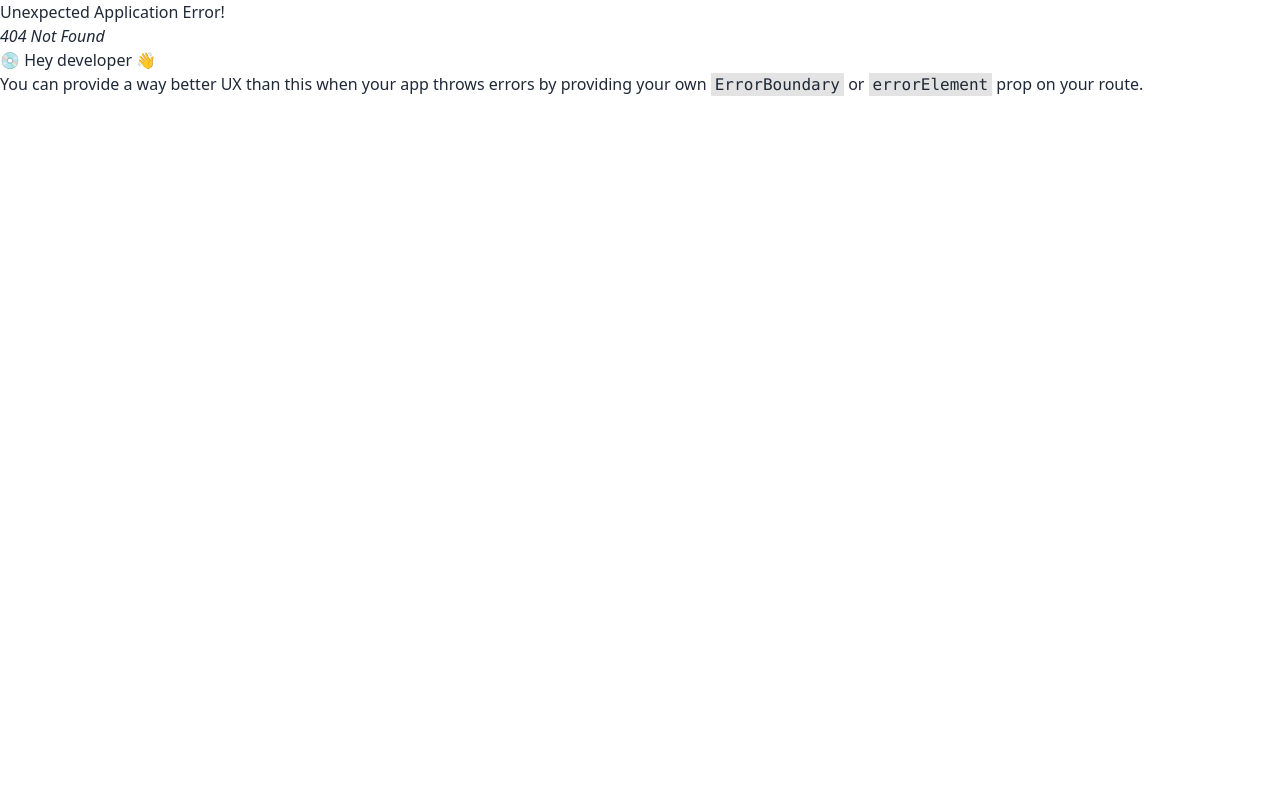
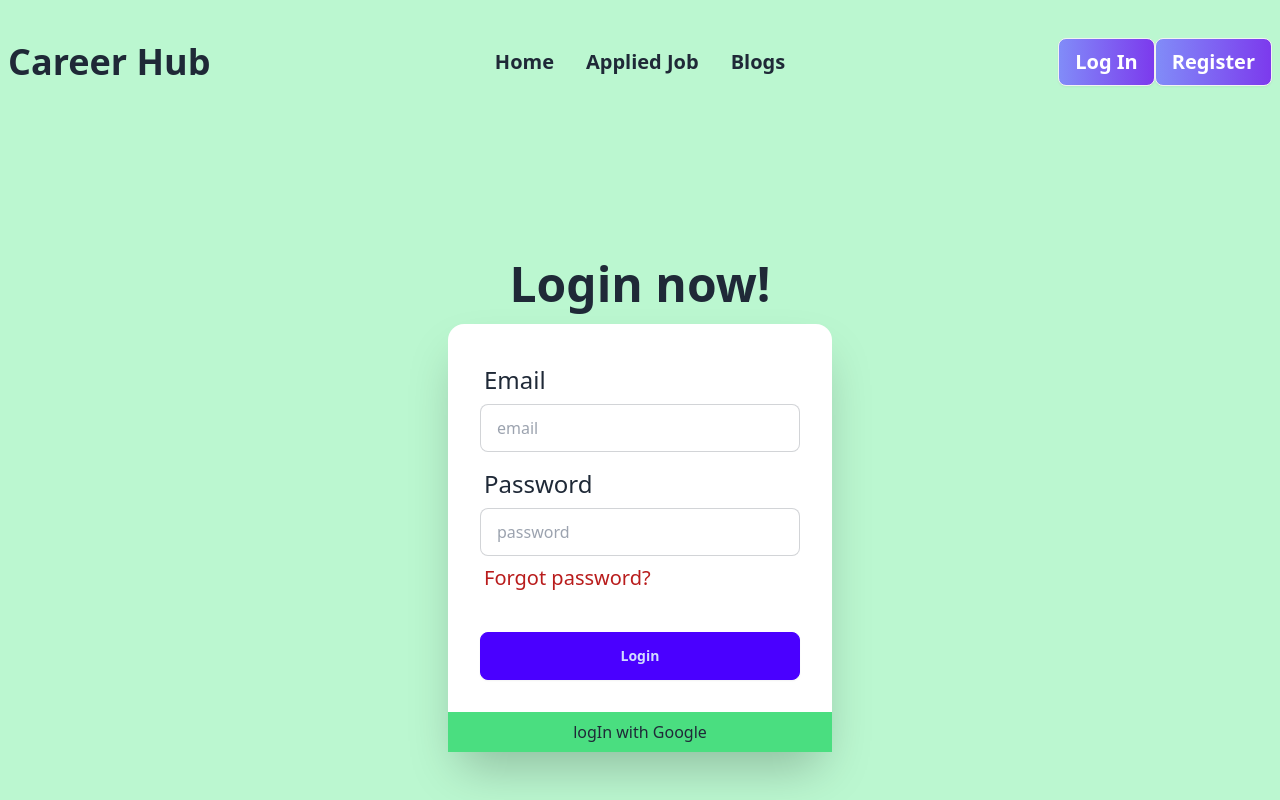
Before and after one commit to Salman-Faiz/Career-Hub-react, a React (Vite) app: page /login in a window 1280 px wide. Before the commit this address had no page. Shown: the top 800 px of the page. Built offline with nearby package versions, Linux system fonts and the light colour scheme.

Commit message:
firebase setUp to this project

```diff
--- a/package.json
+++ b/package.json
@@ -10,6 +10,7 @@
     "preview": "vite preview"
   },
   "dependencies": {
+    "firebase": "^10.12.2",
     "react": "^18.2.0",
     "react-dom": "^18.2.0",
     "react-icons": "^5.2.1",
--- a/src/Components/Footer/Footer.jsx
+++ b/src/Components/Footer/Footer.jsx
@@ -4,7 +4,7 @@ import './Footer.css';
 const Footer = () => {
     return (
 
-         <footer className=" p-10 bg-black  text-white footer">
+         <footer className=" p-10 bg-black  text-white footer ">
         <div className="footer max-w-7xl mx-auto">
         <aside>
           <svg width="50" height="50" viewBox="0 0 24 24" xmlns="http://www.w3.org/2000/svg" fillRule="evenodd" clipRule="evenodd" className="fill-current"><path d="M22.672 15.226l-2.432.811.841 2.515c.33 1.019-.209 2.127-1.23 2.456-1.15.325-2.148-.321-2.463-1.226l-.84-2.518-5.013 1.677.84 2.517c.391 1.203-.434 2.542-1.831 2.542-.88 0-1.601-.564-1.86-1.314l-.842-2.516-2.431.809c-1.135.328-2.145-.317-2.463-1.229-.329-1.018.211-2.127 1.231-2.456l2.432-.809-1.621-4.823-2.432.808c-1.355.384-2.558-.59-2.558-1.839 0-.817.509-1.582 1.327-1.846l2.433-.809-.842-2.515c-.33-1.02.211-2.129 1.232-2.458 1.02-.329 2.13.209 2.461 1.229l.842 2.515 5.011-1.677-.839-2.517c-.403-1.238.484-2.553 1.843-2.553.819 0 1.585.509 1.85 1.326l.841 2.517 2.431-.81c1.02-.33 2.131.211 2.461 1.229.332 1.018-.21 2.126-1.23 2.456l-2.433.809 1.622 4.823 2.433-.809c1.242-.401 2.557.484 2.557 1.838 0 .819-.51 1.583-1.328 1.847m-8.992-6.428l-5.01 1.675 1.619 4.828 5.011-1.674-1.62-4.829z"></path></svg>
--- a/src/Components/Header/Header.jsx
+++ b/src/Components/Header/Header.jsx
@@ -27,7 +27,8 @@ const Header = () => {
                 </ul>
             </div>
             <div className="navbar-end">
-                <a className="btn bg-gradient-to-r from-indigo-400 to-violet-600 text-white text-xl">Start Applying</a>
+                <button className="btn bg-gradient-to-r from-indigo-400 to-violet-600 text-white text-xl"><NavLink to={'/login'}>Log In</NavLink></button>
+                <button className="btn bg-gradient-to-r from-indigo-400 to-violet-600 text-white text-xl"><NavLink to={'/register'}>Register</NavLink></button>
             </div>
         </div>
         </div>
--- a/src/Components/Home/Home.jsx
+++ b/src/Components/Home/Home.jsx
@@ -10,12 +10,12 @@ const Home = () => {
         <div >
             <div className=" bg-violet-50">
                 <div className="max-w-7xl mx-auto">
-                    <Header></Header>
+                    <Header/>
                     <BannerPic></BannerPic>
                 </div>
 
             </div>
-            <div className="max-w-7xl mx-auto">
+            <div className="max-w-7xl mx-auto  ">
                 <JobCategories></JobCategories>
             <FeaturedJobs></FeaturedJobs>
             </div>
--- a/src/Components/JobCategoris/JobCategories.jsx
+++ b/src/Components/JobCategoris/JobCategories.jsx
@@ -19,7 +19,7 @@ const JobCategories = () => {
                 </div>
                 <div  className='py-10 grid md:grid-cols-4 gap-5 '>
                     {
-                    jobs.map(job => <JobCategoryList job={job}></JobCategoryList>)
+                    jobs.map((job,idx) => <JobCategoryList key={idx} job={job}></JobCategoryList>)
                 }
                 </div>
 
--- a/src/Components/JobCategoryList/JobCategoryList.jsx
+++ b/src/Components/JobCategoryList/JobCategoryList.jsx
@@ -1,6 +1,7 @@
 import React from 'react';
 
 const JobCategoryList = ({ job }) => {
+    console.log(job)
     const { logo, id, category_name, availability } = job;
     return (
         <div className='ps-10 py-6 bg-violet-50 rounded-lg'>
--- /dev/null
+++ b/src/Components/Login/Login.jsx
@@ -0,0 +1,43 @@
+import Header from "../Header/Header";
+
+
+const Login = () => {
+    return (
+       <div className="bg-green-200">
+        <Header></Header>
+        <div className="  py-28">
+            <div className="hero-content flex-col ">
+                <div className="text-center lg:text-left">
+                    <h1 className="text-5xl font-bold">Login now!</h1>
+
+                </div>
+                <div className="card shrink-0 w-full max-w-sm shadow-2xl bg-base-100 ">
+                    <form  className="card-body ">
+                        <div className="form-control">
+                            <label className="label">
+                                <span className="label-text text-2xl">Email</span>
+                            </label>
+                            <input type="email" name="email" placeholder="email" className="input input-bordered" required />
+                        </div>
+                        <div className="form-control">
+                            <label className="label">
+                                <span className="label-text text-2xl">Password</span>
+                            </label>
+                            <input type="password" name="password" placeholder="password" className="input input-bordered" required />
+                            <label className="label">
+                                <a href="#" className="label-text-alt link link-hover font-medium text-xl text-red-700">Forgot password?</a>
+                            </label>
+                        </div>
+                        <div className="form-control mt-6">
+                            <button className="btn btn-primary">Login</button>
+                        </div>
+                    </form>
+                    <button  className="bg-green-400 py-2">logIn with Google</button>
+                </div>
+            </div>
+        </div>
+       </div>
+    );
+};
+
+export default Login;
--- /dev/null
+++ b/src/Components/Register/Register.jsx
@@ -0,0 +1,46 @@
+import Header from "../Header/Header";
+
+
+const Register = () => {
+    return (
+      <div className=" bg-blue-200">
+        <Header></Header>
+        <div className="  py-28">
+            <div className="hero-content flex-col ">
+                <div className="text-center lg:text-left">
+                    <h1 className="text-5xl font-bold">Register Now!</h1>
+
+                </div>
+                <div className="card shrink-0 w-full max-w-sm shadow-2xl bg-base-100 ">
+                    <form  className="card-body ">
+                        <div className="form-control">
+                            <label className="label">
+                                <span className="label-text text-2xl">Name</span>
+                            </label>
+                            <input type="text" name="name" placeholder="name" className="input input-bordered" />
+                        </div>
+                        <div className="form-control">
+                            <label className="label">
+                                <span className="label-text text-2xl">Email</span>
+                            </label>
+                            <input type="email" name="email" placeholder="email" className="input input-bordered" required />
+                        </div>
+                        <div className="form-control">
+                            <label className="label">
+                                <span className="label-text text-2xl">Password</span>
+                            </label>
+                            <input type="password" name="password" placeholder="password" className="input input-bordered" required />
+
+                        </div>
+                        <div className="form-control mt-6">
+                            <button className="btn btn-primary">Register</button>
+                        </div>
+                    </form>
+                </div>
+            </div>
+        </div>
+      </div>
+    );
+};
+
+export default Register;
--- a/src/Components/Root/Root.jsx
+++ b/src/Components/Root/Root.jsx
@@ -13,9 +13,10 @@ const Root = () => {
         <>
             <div >
                 <Outlet></Outlet>
+                </div>
                 <Footer></Footer>
 
-            </div>
+
         </>
 
 
--- /dev/null
+++ b/src/Firebase/firebase.config.js
@@ -0,0 +1,21 @@
+// Import the functions you need from the SDKs you need
+import { initializeApp } from "firebase/app";
+import { getAuth } from "firebase/auth";
+// TODO: Add SDKs for Firebase products that you want to use
+// https://firebase.google.com/docs/web/setup#available-libraries
+
+// Your web app's Firebase configuration
+const firebaseConfig = {
+  apiKey: "AIzaSyDF6pQ-6QOG1Oi6mkbCRfIjR2qCea-i31w",
+  authDomain: "career-hub-react-db6b5.firebaseapp.com",
+  projectId: "career-hub-react-db6b5",
+  storageBucket: "career-hub-react-db6b5.appspot.com",
+  messagingSenderId: "1024771618758",
+  appId: "1:1024771618758:web:c141dc0a7cf81cba6ea4c7"
+};
+
+// Initialize Firebase
+const app = initializeApp(firebaseConfig);
+const auth = getAuth(app);
+
+export default auth;
--- a/src/main.jsx
+++ b/src/main.jsx
@@ -11,6 +11,8 @@ import Home from './Components/Home/Home.jsx';
 import AppliedJobs from './Components/AppliedJobs/AppliedJobs.jsx';
 import Blogs from './Components/Blogs/Blogs.jsx';
 import DetailsJob from './Components/DetailsJob/DetailsJob.jsx';
+import Login from './Components/Login/Login.jsx';
+import Register from './Components/Register/Register.jsx';
 
 const router = createBrowserRouter([
   {
@@ -33,9 +35,17 @@ const router = createBrowserRouter([
       {
         path: "/jobs/:id",
         element: <DetailsJob></DetailsJob>,
-        loader: ({params}) => fetch(`../public/data/jobs.json`),  // do not load all data,load data only what you need....
+        loader: ({}) => fetch(`../public/data/jobs.json`),  // do not load all data,load data only what you need....
 
       },
+      {
+        path:'/login',
+        element:<Login></Login>
+      },
+      {
+        path:'/register',
+        element:<Register></Register>
+      }
     ],
   },
 
```
Also changed, not shown: 1 other file (tests, documents, lock files or other folders).
